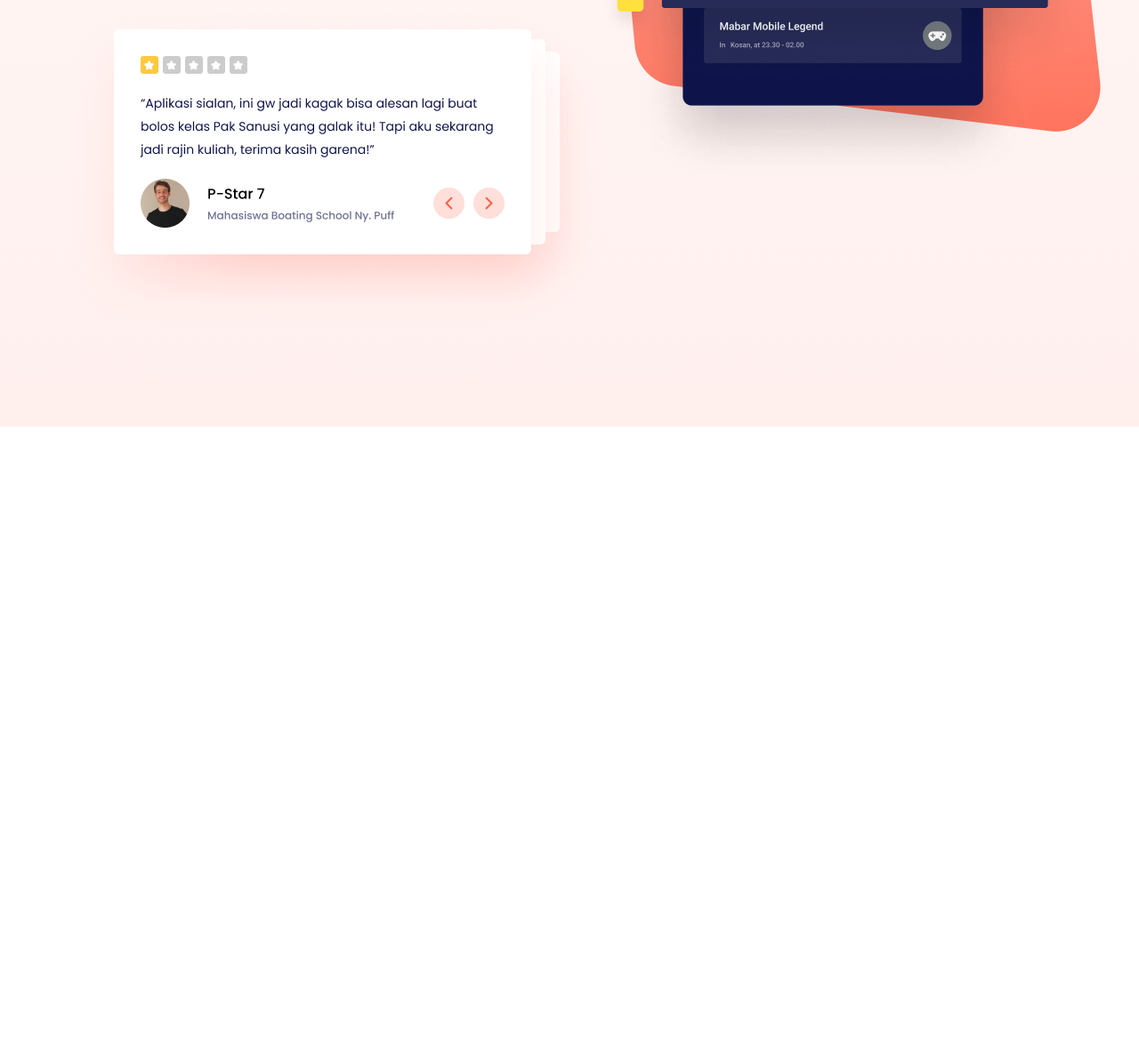
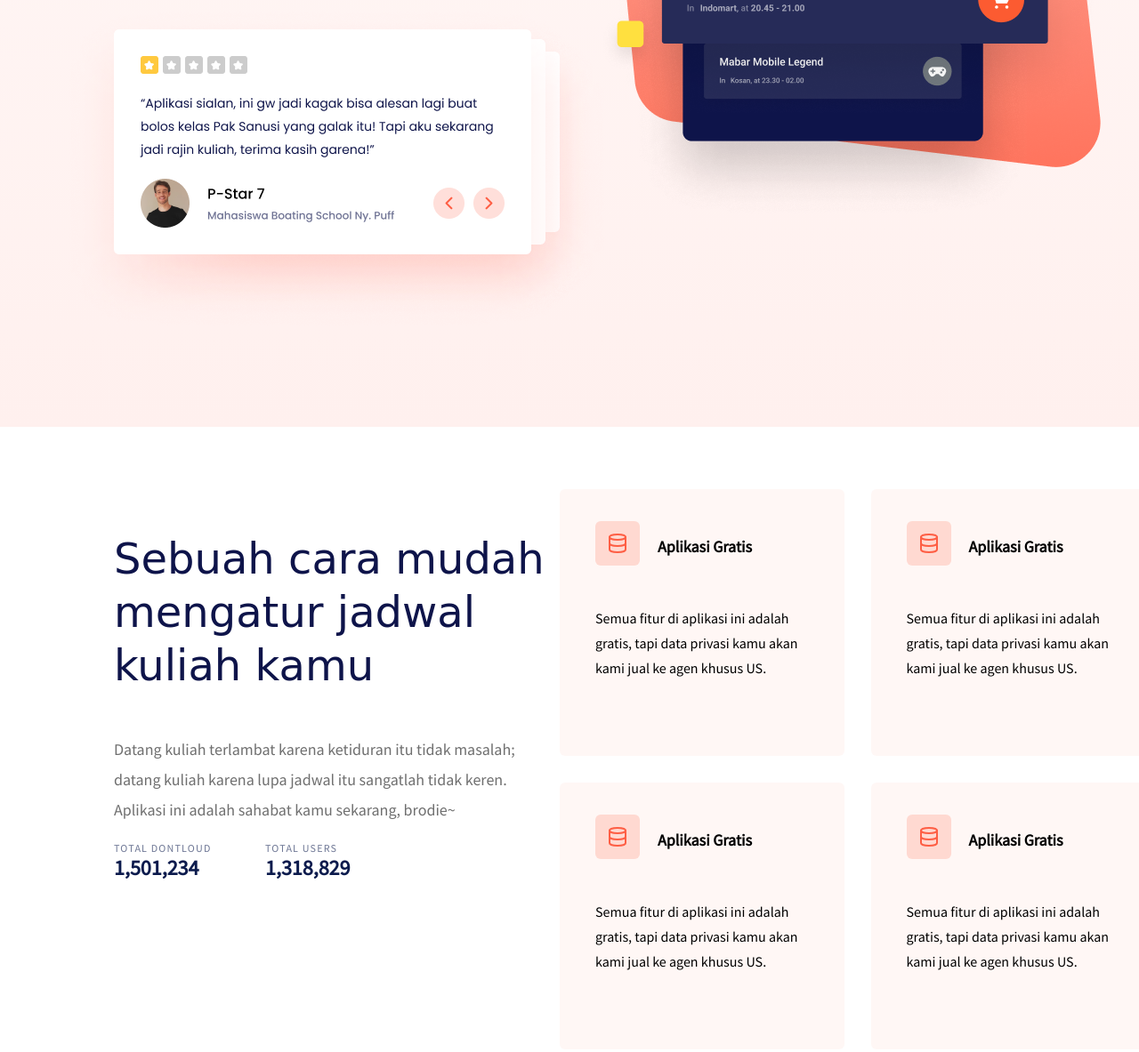
Before and after one commit to RioAldie/cloning-test, a plain HTML site: page index.html in a window 1280 px wide. Shown: the part 721-1904 px from the top of the page at 89% size. Before the commit the page ends 1201 px from the top, so only its background shows below. Drawn offline with Linux system fonts and the light colour scheme; a web font is replaced by a local one.

Commit message:
finished section about

```diff
--- a/index.html
+++ b/index.html
@@ -9,6 +9,7 @@
     <link rel="stylesheet" href="./style/global.css">
     <link rel="stylesheet" href="./style/navbar.css">
     <link rel="stylesheet" href="./style/hero.css">
+    <link rel="stylesheet" href="./style/about.css">
     <link href="https://fonts.googleapis.com/css2?family=Patua+One&family=Source+Sans+Pro&display=swap" rel="stylesheet">
   </head>
   <body>
@@ -54,6 +55,85 @@
         </div>
       </div>
     </section>
-
+    <section class="about">
+      <div class="container">
+        <div class="box-about">
+          <p class="hero-title">
+            Sebuah cara mudah mengatur jadwal kuliah kamu
+          </p>
+          <p class="second-text">
+            Datang kuliah terlambat karena ketiduran itu tidak masalah; datang kuliah karena lupa jadwal itu sangatlah tidak keren. Aplikasi ini adalah sahabat kamu sekarang, brodie~
+          </p>
+          <div class="box-info">
+            <div class="info">
+              <span>Total dontloud</span>
+              <h6>1,501,234</h6>
+            </div>
+            <div class="info">
+              <span>Total users</span>
+              <h6>1,318,829</h6>
+            </div>
+          </div>
+        </div>
+        <div class="all-abouts">
+          <div class="box">
+            <div class="card-about">
+              <div class="title">
+                <span class="icon">
+                  <img src="./asset/database-icon.svg" alt="">
+                </span>
+                <span>
+                  Aplikasi Gratis
+                </span>
+              </div>
+              <p>
+                Semua fitur di aplikasi ini adalah gratis, tapi data privasi kamu akan kami jual ke agen khusus US.
+              </p>
+            </div>
+            <div class="card-about">
+              <div class="title">
+                <span class="icon">
+                  <img src="./asset/database-icon.svg" alt="">
+                </span>
+                <span>
+                  Aplikasi Gratis
+                </span>
+              </div>
+              <p>
+                Semua fitur di aplikasi ini adalah gratis, tapi data privasi kamu akan kami jual ke agen khusus US.
+              </p>
+            </div>
+          </div>
+          <div class="box">
+            <div class="card-about">
+              <div class="title">
+                <span class="icon">
+                  <img src="./asset/database-icon.svg" alt="">
+                </span>
+                <span>
+                  Aplikasi Gratis
+                </span>
+              </div>
+              <p>
+                Semua fitur di aplikasi ini adalah gratis, tapi data privasi kamu akan kami jual ke agen khusus US.
+              </p>
+            </div>
+            <div class="card-about">
+              <div class="title">
+                <span class="icon">
+                  <img src="./asset/database-icon.svg" alt="">
+                </span>
+                <span>
+                  Aplikasi Gratis
+                </span>
+              </div>
+              <p>
+                Semua fitur di aplikasi ini adalah gratis, tapi data privasi kamu akan kami jual ke agen khusus US.
+              </p>
+            </div>
+          </div>
+        </div>
+      </div>
+    </section>
   </body>
 </html>
--- /dev/null
+++ b/style/about.css
@@ -0,0 +1,108 @@
+section.about{
+    width: 100%;
+    background: #fff;
+    height: max-content;
+    display: flex;
+    align-items: center;
+    justify-content: center;
+}
+.box-info{
+    display: flex;
+    flex-direction: row;
+    align-items: flex-start;
+    padding: 0px;
+    gap: 42px;
+    width: 325px;
+    height: 52px;
+}
+.box-info .info{
+    display: flex;
+    flex-direction: column;
+    padding: 0px;
+    width: 128px;
+    height: 52px;
+    margin: 0;
+}
+.box-info .info span{
+    width: 128px;
+    height: 15px;
+    left: 0px;
+    top: 0px;
+    letter-spacing: 0.1em;
+    font-family: var(--secondary);
+    font-style: normal;
+    font-weight: 400;
+    font-size: 12px;
+    line-height: 15px;
+    color: rgba(12, 27, 77, 0.6);
+    margin: 0;
+    text-transform: uppercase;
+}
+.box-info .info h6{
+    width: 113px;
+    height: 29px;
+    left: 0px;
+    top: 23px;
+    color: #0C1B4D;
+    font-family: 'Inter';
+    font-style: normal;
+    font-weight: 600;
+    font-size: 24px;
+    line-height: 29px;
+    font-family: var(--secondary);
+    margin: 0;
+}
+.all-abouts{
+    display: flex;
+    flex-direction: column;
+    align-items: flex-start;
+    padding: 0px;
+    gap: 30px;
+    width: 669px;
+    height: max-content;
+}
+.all-abouts .box{
+    display: flex;
+    flex-direction: row;
+    align-items: flex-start;
+    padding: 0px;
+    gap: 30px;
+    width: 669px;
+    height: max-content;
+}
+.all-abouts .box .card-about{
+    display: flex;
+    flex-direction: column;
+    align-items: flex-start;
+    padding: 40px;
+    gap: 25px;
+    background: rgba(254, 94, 68, 0.05);
+    border-radius: 6px;
+    width: 319.5px;
+    height: 220px;
+
+}
+.all-abouts .box .card-about .title{
+    display: flex;
+    flex-direction: row;
+    align-items: center;
+    padding: 0px;
+    gap: 20px;
+    width: 180px;
+    height: 50px;
+    font-family: var(--secondary);
+    font-style: normal;
+    font-weight: 600;
+    font-size: 18px;
+    line-height: 28px;
+}
+.all-abouts .box .card-about p{
+    width: 239.5px;
+    height: 84px;
+    color: #000000;
+    font-family: var(--secondary);
+    font-style: normal;
+    font-weight: 400;
+    font-size: 16px;
+    line-height: 28px;
+}
--- a/style/hero.css
+++ b/style/hero.css
@@ -5,6 +5,7 @@
     flex-direction: row;
     margin-bottom: 100px;
     margin-top: 70px;
+    justify-content: space-between;
 }
 .container .box-hero{
     width: 50%;
@@ -12,7 +13,10 @@
     flex-direction: column;
     height: max-content;
 }
-.box-hero .hero-title{
+.container .thumbnail{
+    margin-top: 40px;
+}
+.hero-title{
     max-width: 501px;
     min-height: 180px;
     color: #0E144A;
@@ -22,7 +26,7 @@
     font-style: normal;
     font-weight: 400;
 }
-.box-hero .second-text{
+.second-text{
     width: 501px;
     height: 102px;
     color: #6F6F6F;
```
Also changed, not shown: asset/code-icon.svg (added), asset/database-icon.svg (added), asset/user-icon.svg (added), asset/wifi-blocked.svg (added).
